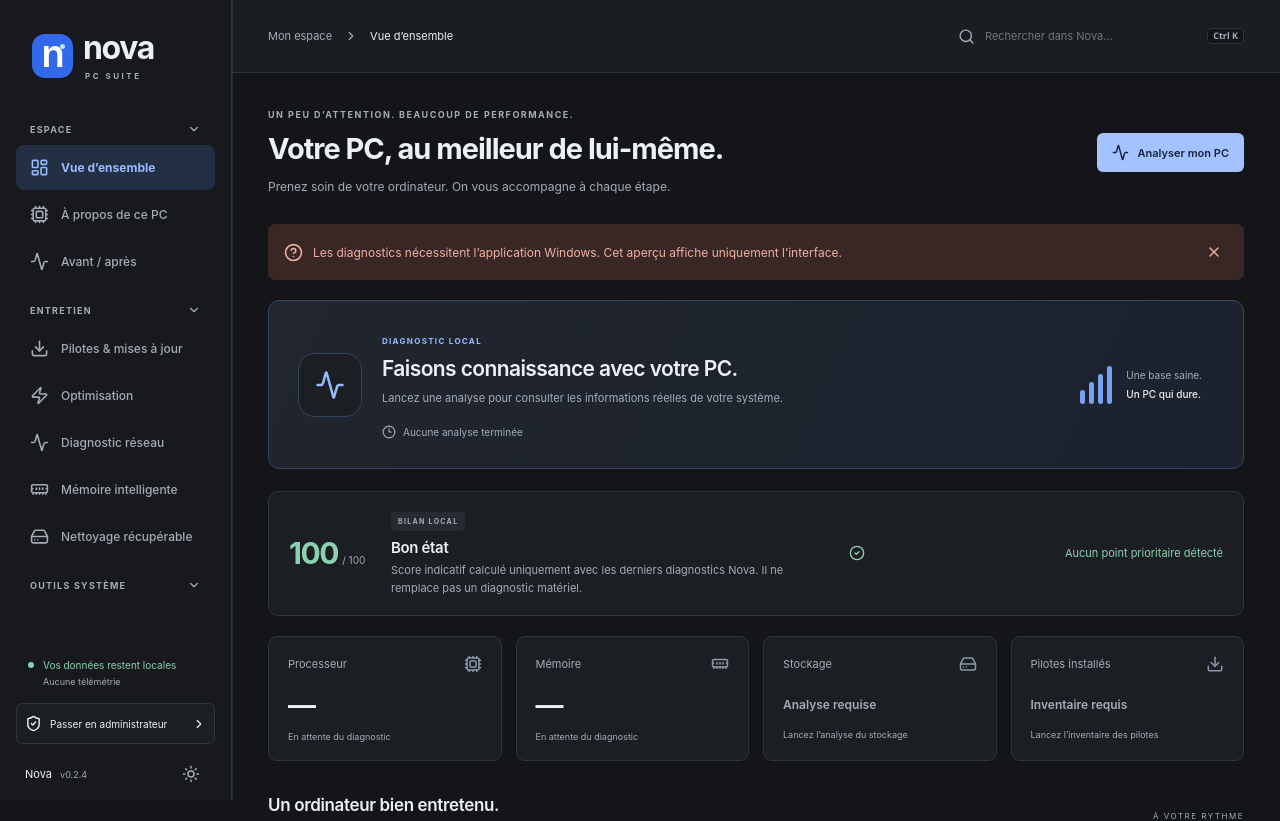
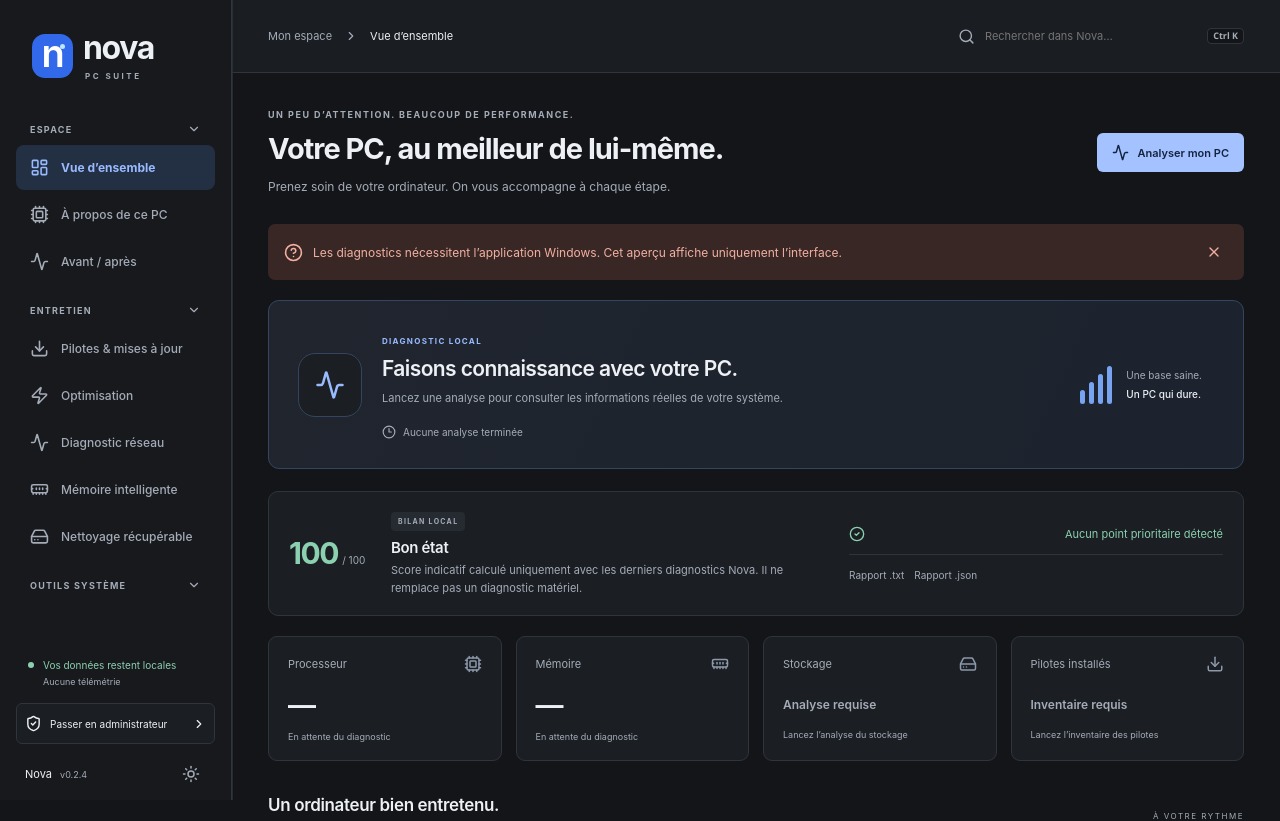
Before and after one commit to Rub19/nova-pc-suite, a React (Vite) app: page / in a window 1280 px wide. Shown: the top 821 px of the page. Built offline with nearby package versions, Linux system fonts and the light colour scheme.

Commit message:
feat: export privacy-safe local health reports
Provides TXT and JSON reports containing only the health score and findings, excluding sensitive system identifiers.

```diff
--- a/src/App.tsx
+++ b/src/App.tsx
@@ -43,6 +43,7 @@
   Event,
   getHistory,
   healthScore,
+  healthReport,
   labels,
   memoryPercent,
   message,
@@ -172,6 +173,16 @@
   );
   const advice = recommendations(snapshot, data.storage);
   const health = healthScore(snapshot, data.storage, data.security, updates.length);
+  function downloadHealthReport(format: "txt" | "json") {
+    const report = healthReport(health);
+    const content = format === "txt" ? report.text : report.json;
+    const blob = new Blob([content], { type: format === "txt" ? "text/plain;charset=utf-8" : "application/json" });
+    const link = document.createElement("a");
+    link.href = URL.createObjectURL(blob);
+    link.download = `nova-bilan-sante.${format}`;
+    link.click();
+    URL.revokeObjectURL(link.href);
+  }
   useEffect(() => {
     if (!snapshot) return;
     setHealthHistory((previous) => {
@@ -669,6 +680,10 @@
                   ) : (
                     <span className="health-clear"><CheckCircle2 size={16} /> Aucun point prioritaire détecté</span>
                   )}
+                  <div className="health-export">
+                    <button onClick={() => downloadHealthReport("txt")}>Rapport .txt</button>
+                    <button onClick={() => downloadHealthReport("json")}>Rapport .json</button>
+                  </div>
                 </div>
               </section>
               {healthHistory.length > 1 && (
--- a/src/lib.ts
+++ b/src/lib.ts
@@ -256,3 +256,24 @@
   if (/chipset|pci express|system management|i2c|smbus/.test(value)) return "Chipset";
   return "Périphérique";
 }
+
+export function healthReport(health: { score: number; level: string; items: HealthItem[] }) {
+  const report = {
+    generatedAt: new Date().toISOString(),
+    score: health.score,
+    level: health.level,
+    findings: health.items.map(({ title, detail, penalty }) => ({ title, detail, penalty })),
+    privacy: "Exclut les identifiants matériel, noms de processus, adresses réseau et numéros de série.",
+  };
+  return {
+    json: JSON.stringify(report, null, 2),
+    text: [
+      "Bilan Nova — local",
+      `Score : ${report.score}/100 (${report.level})`,
+      "",
+      ...(report.findings.length ? report.findings.map((item) => `- ${item.title} : ${item.detail}`) : ["- Aucun point prioritaire détecté."]),
+      "",
+      report.privacy,
+    ].join("\n"),
+  };
+}
--- a/src/styles.css
+++ b/src/styles.css
@@ -608,6 +608,20 @@
 .health-clear {
   color: var(--green);
 }
+.health-export {
+  display: flex;
+  gap: 10px;
+  padding-top: 7px;
+  border-top: 1px solid var(--line);
+}
+.health-export button {
+  color: var(--muted);
+  font-size: 10px;
+}
+.health-export button:hover {
+  color: var(--blue);
+  text-decoration: underline;
+}
 .health-trend {
   display: flex;
   align-items: center;
```
Also changed, not shown: 2 other files (tests, documents, lock files or other folders).
